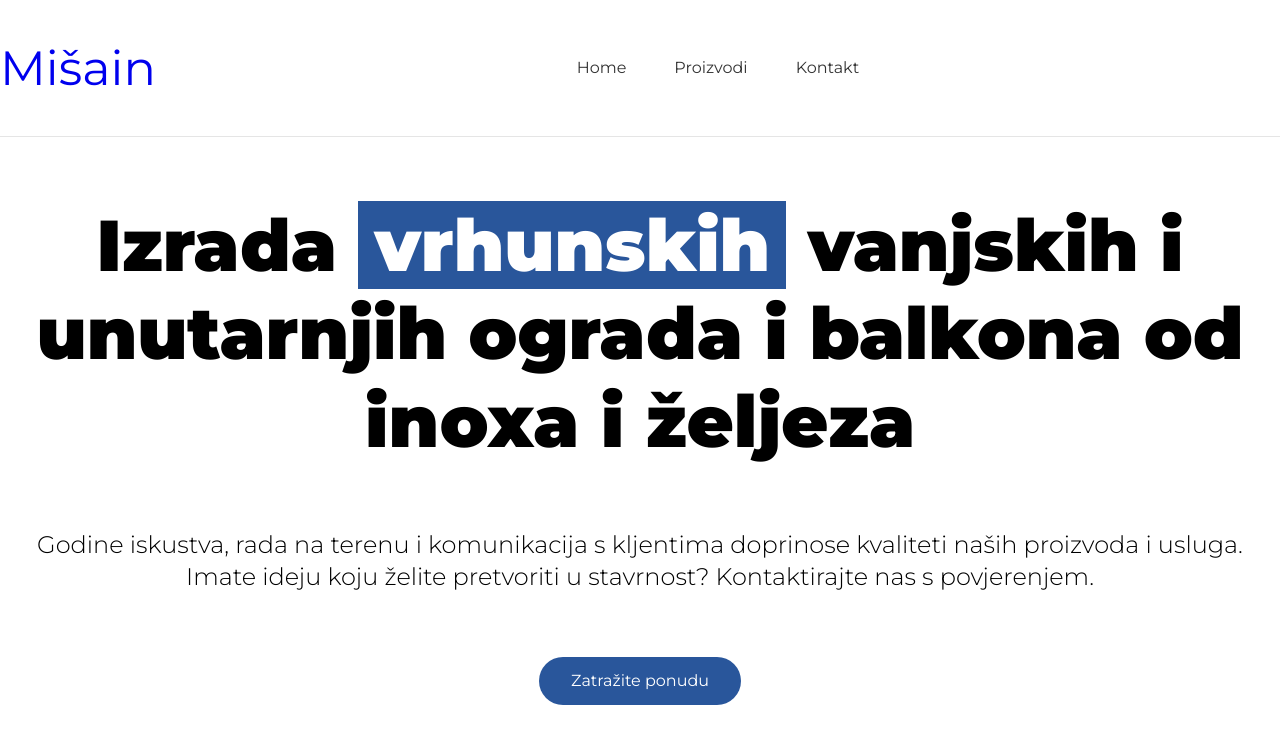
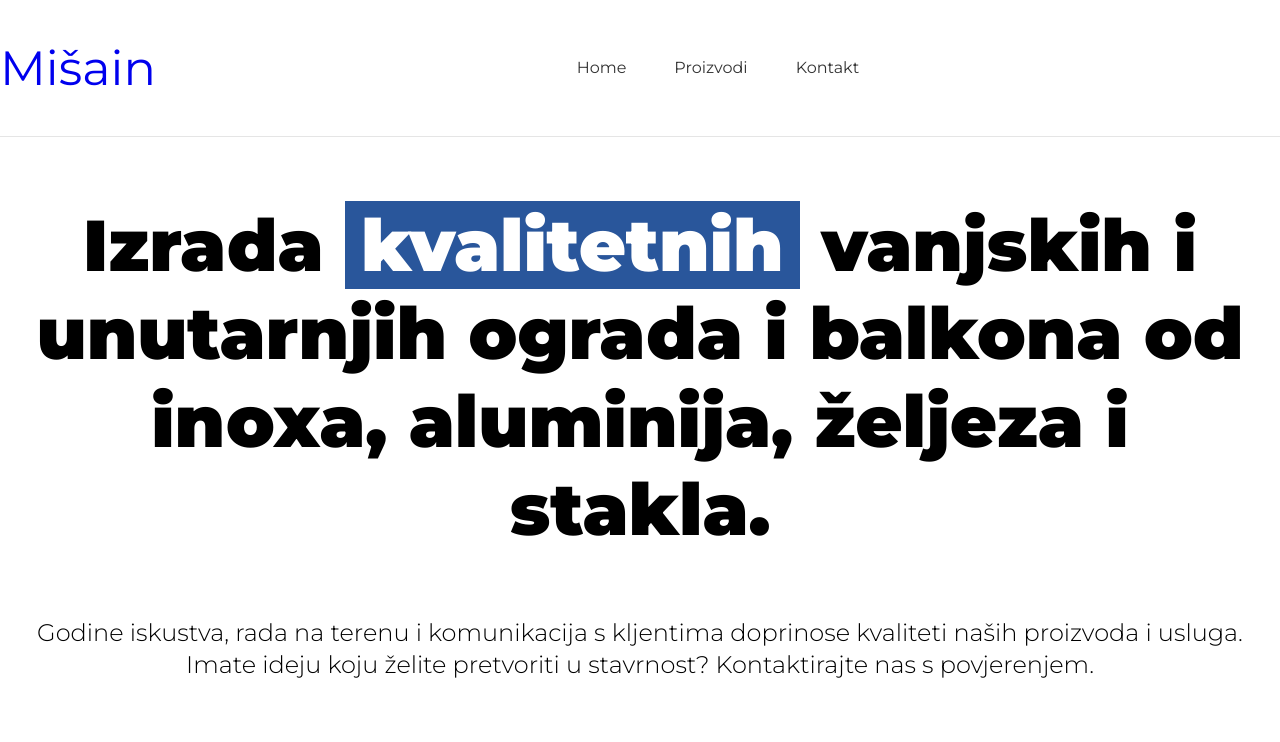
Before and after one commit to misain/misain-hr, a plain HTML site: page index.html in a window 1280 px wide. Shown: the top 742 px of the page. Drawn offline with Linux system fonts and the light colour scheme.

Commit message:
Sitni ispravci

```diff
--- a/index.html
+++ b/index.html
@@ -32,8 +32,8 @@
             <div class="hero">
                 <div class="wrapper">
                     <h1>
-                        Izrada <span class="accent">vrhunskih</span> vanjskih i unutarnjih ograda i balkona
-                        od inoxa i željeza
+                        Izrada <span class="accent">kvalitetnih</span> vanjskih i unutarnjih ograda i balkona
+                        od inoxa, aluminija, željeza i stakla.
                     </h1>
                     <p>
                         Godine iskustva, rada na terenu i komunikacija s kljentima
@@ -99,7 +99,7 @@
         </main>
 
         <footer>
-            <p>Mišain obrt za usluge, vl. Tomsilav Mišain, Hruškovica, Hruškovica 13</p>
+            <p>Mišain obrt za usluge, vl. Tomislav Mišain, Hruškovica, Hruškovica 13</p>
             <p>&copy; Mišain 2023</p>
         </footer>
 
```
